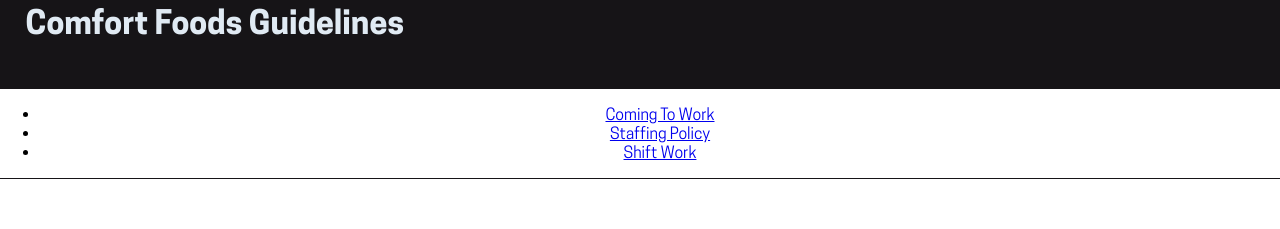
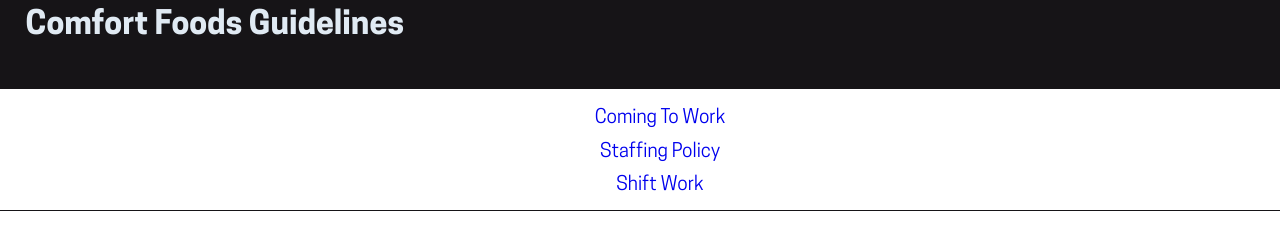
Before and after one commit to Alco80/comfort-foods-guidelines-site, a website: page index.html in a window 1280 px wide. Shown: the part 245-474 px from the top of the page. Drawn offline with Linux system fonts and the light colour scheme; files whose address does not match are found by name.

Commit message:
Update main.css

```diff
--- a/css/main.css
+++ b/css/main.css
@@ -68,12 +68,13 @@
     --text-clr:#202020;
     --heading-text:#e0eaf3;
     --primary-clr:#161417;
+    --hover-link:#00fffb;
 
 /******** FONT SIZES ********/
 
     --font-title-main: 3rem;
     --font-title-sub: 1.8rem;
-    --font-title-para: 1.4rem;
+    --font-title-para: 1.2rem;
 
 /******** MARGIN AND PADDING ********/
 
@@ -105,3 +106,21 @@ body{
     text-align: center;
     border-bottom: 1px solid var(--primary-clr);
 }
+
+.nav__menu{
+    list-style: none;
+}
+
+.nav__list{
+    font-size: var(--font-title-para);
+    margin-bottom: .6em;
+}
+
+.nav__link{
+    text-decoration: none;
+}
+
+.nav__link:hover{
+    color:var(--hover-link);
+    text-decoration: underline;
+}
```
